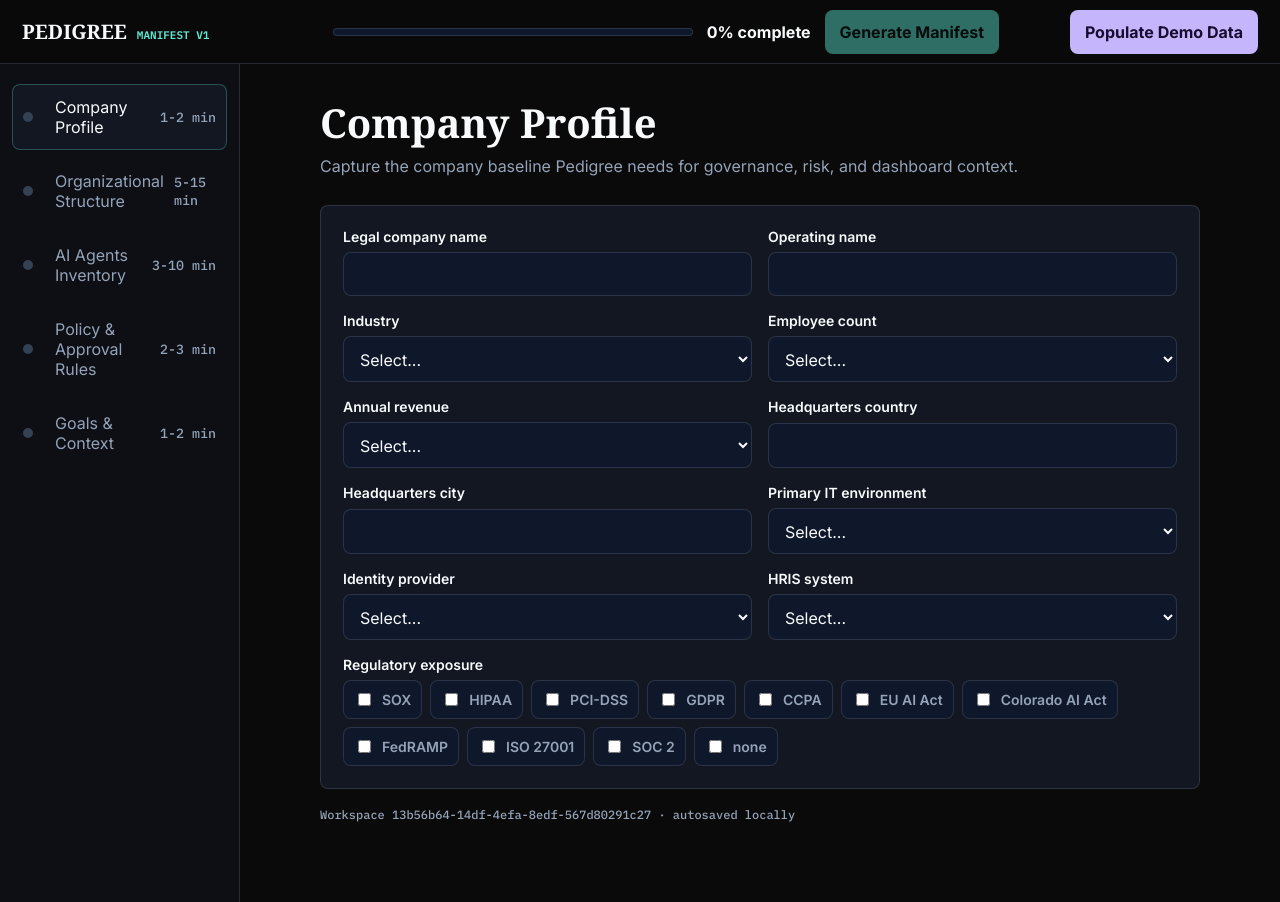
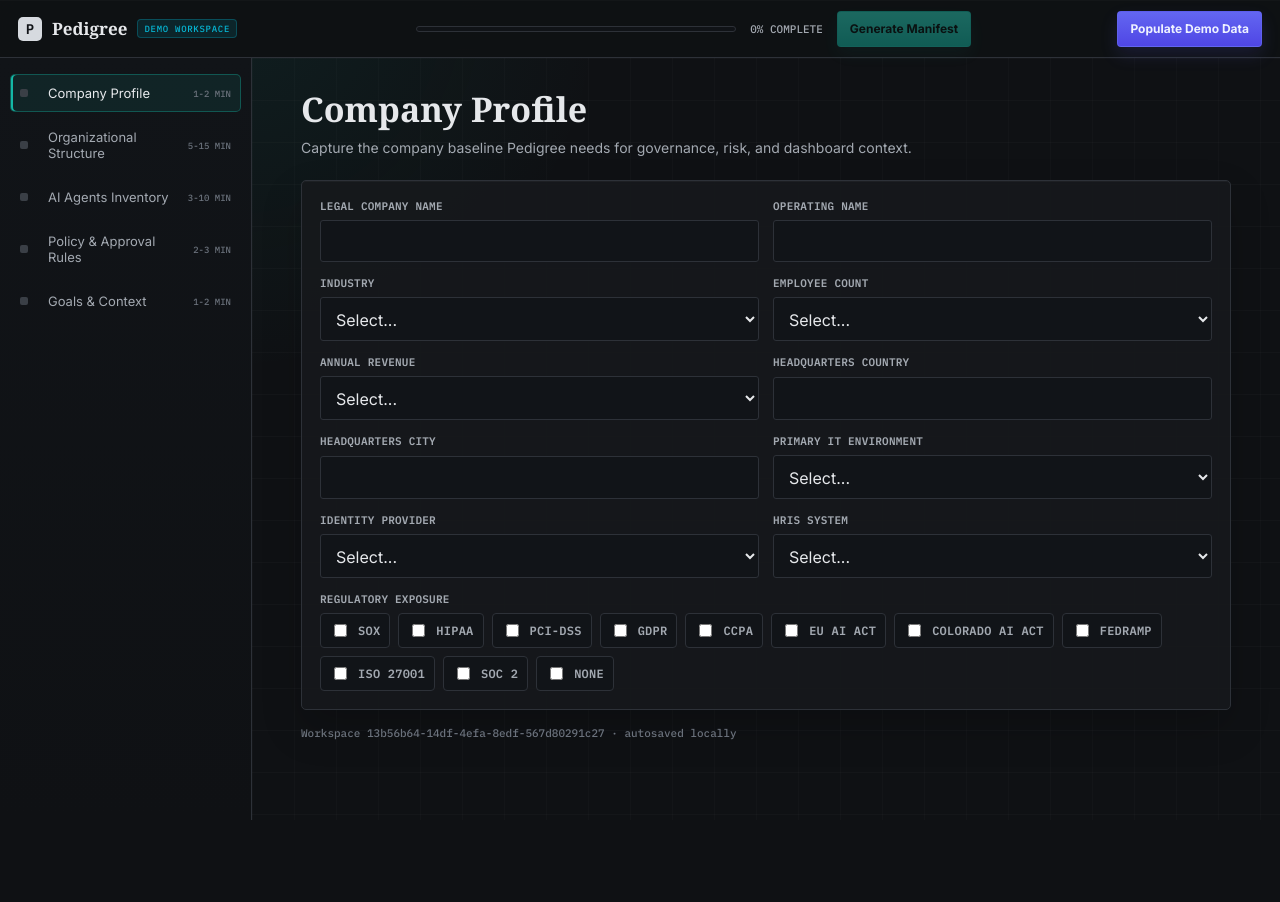
Before and after one commit to mattrob333/agentmanifest.io, a plain HTML site: page index.html in a window 1280 px wide. After the commit the page ends 820 px from the top, so only its background shows below. Drawn offline with Linux system fonts and the light colour scheme; a web font is replaced by a local one.

Commit message:
Refine Pedigree design system styling

```diff
--- a/app.js
+++ b/app.js
@@ -78,7 +78,7 @@
 function render(){
   const pct = completion();
   app.innerHTML = `<div class="shell">
-    <header class="header"><div class="brand">PEDIGREE <span>MANIFEST V1</span></div><div class="headerCenter"><div class="progress" aria-label="Completion"><div style="width:${pct}%"></div></div><strong>${pct}% complete</strong><button class="btn" ${pct<100?"disabled title='Complete all required sections first'":""} onclick="generateManifest()">Generate Manifest</button></div><div class="headerActions">${state.demoLoaded?'<span class="badge">Demo Data Loaded</span>':''}<button class="btn demo" onclick="confirmDemo()">Populate Demo Data</button></div></header>
+    <header class="header"><div class="brand"><span class="mark">P</span><strong class="brandName">Pedigree</strong><span>Demo Workspace</span></div><div class="headerCenter"><div class="progress" aria-label="Completion"><div style="width:${pct}%"></div></div><strong>${pct}% complete</strong><button class="btn" ${pct<100?"disabled title='Complete all required sections first'":""} onclick="generateManifest()">Generate Manifest</button></div><div class="headerActions">${state.demoLoaded?'<span class="badge">Demo Data Loaded</span>':''}<button class="btn demo" onclick="confirmDemo()">Populate Demo Data</button></div></header>
     <nav class="nav">${sections.map(s=>`<button class="${state.active===s[0]?"active":""}" onclick="setActive('${s[0]}')"><span class="dot ${status(s[0])}"></span><span>${s[1]}</span><small>${s[2]}</small></button>`).join("")}</nav>
     <main class="main"><div class="content">${sectionHtml()}${state.generated?downloadHtml():""}<div class="saveState">Workspace ${state.id} · autosaved locally</div></div></main></div><div class="toast" id="toast"></div>`;
 }
--- a/styles.css
+++ b/styles.css
@@ -1,75 +1,90 @@
 :root {
-  --bg: #0a0a0a;
-  --panel: #131722;
-  --panel-2: #1e2937;
-  --line: rgba(148, 163, 184, 0.2);
-  --text: #f8fafc;
-  --muted: #94a3b8;
-  --teal: #5eead4;
-  --lav: #c4b5fd;
-  --amber: #f59e0b;
-  --red: #ef4444;
-  --green: #10b981;
+  --bg: #0f1114;
+  --bg-2: #111418;
+  --surface: #16181c;
+  --surface-alt: #1b2028;
+  --elevated: #24282e;
+  --border: #2d3138;
+  --border-strong: #3a3f46;
+  --text: #e6e8eb;
+  --text-secondary: #a3a9b1;
+  --text-tertiary: #6b727c;
+  --disabled: #4b515a;
+  --focus: #14b8a6;
+  --success: #22c55e;
+  --warning: #f59e0b;
+  --error: #ef4444;
+  --approval: #6366f1;
+  --info: #06b6d4;
+  --active: #14b8a6;
 }
 * { box-sizing: border-box; }
-html, body { margin: 0; min-height: 100%; background: var(--bg); color: var(--text); font-family: Inter, system-ui, sans-serif; }
+html, body { margin: 0; min-height: 100%; background: radial-gradient(circle at 18% 0%, rgba(20,184,166,.08), transparent 28%), var(--bg); color: var(--text); font-family: Inter, system-ui, sans-serif; }
 button, input, select, textarea { font: inherit; }
 button { cursor: pointer; }
 #phoneBlock { display: none; min-height: 100vh; padding: 48px 28px; }
-#phoneBlock h1, .brand, h1, h2 { font-family: Georgia, serif; font-weight: 700; letter-spacing: 0; }
-.shell { min-height: 100vh; display: grid; grid-template-columns: 240px 1fr; grid-template-rows: 64px 1fr; }
-.header { grid-column: 1 / -1; position: sticky; top: 0; z-index: 5; display: grid; grid-template-columns: 240px 1fr auto; align-items: center; gap: 18px; height: 64px; padding: 0 22px; background: rgba(10,10,10,.92); border-bottom: 1px solid var(--line); backdrop-filter: blur(16px); }
-.brand { display: flex; align-items: baseline; gap: 10px; font-size: 20px; }
-.brand span { color: var(--teal); font-family: "IBM Plex Mono", monospace; font-size: 11px; }
+#phoneBlock h1, .brandName, h1, h2 { font-family: Georgia, serif; font-weight: 700; letter-spacing: 0; }
+.shell { min-height: 100vh; display: grid; grid-template-columns: 252px 1fr; grid-template-rows: 58px 1fr; }
+.header { grid-column: 1 / -1; position: sticky; top: 0; z-index: 5; display: grid; grid-template-columns: 252px 1fr auto; align-items: center; gap: 18px; height: 58px; padding: 0 18px; background: rgba(15,17,20,.94); border-bottom: 1px solid var(--border); backdrop-filter: blur(18px); box-shadow: 0 1px 0 rgba(255,255,255,.02) inset; }
+.brand { display: flex; align-items: center; gap: 10px; }
+.mark { display: grid; place-items: center; width: 24px; height: 24px; border-radius: 5px; color: #111418; background: #d6dadf; font-family: "IBM Plex Mono", monospace; font-weight: 700; font-size: 14px; }
+.brandName { font-size: 17px; line-height: 1; }
+.brand span:not(.mark) { color: var(--info); background: rgba(6,182,212,.12); border: 1px solid rgba(6,182,212,.28); border-radius: 4px; padding: 3px 6px; font-family: "IBM Plex Mono", monospace; font-size: 9px; letter-spacing: .08em; text-transform: uppercase; }
 .headerCenter { display: flex; align-items: center; justify-content: center; gap: 14px; }
-.progress { width: min(360px, 34vw); height: 8px; background: #0f172a; border-radius: 999px; overflow: hidden; border: 1px solid var(--line); }
-.progress > div { height: 100%; background: linear-gradient(90deg, var(--teal), var(--green)); transition: width .25s ease; }
+.headerCenter strong { color: var(--text-secondary); font-family: "IBM Plex Mono", monospace; font-size: 11px; font-weight: 500; text-transform: uppercase; }
+.progress { width: min(320px, 32vw); height: 6px; background: #101317; border-radius: 999px; overflow: hidden; border: 1px solid var(--border); }
+.progress > div { height: 100%; background: linear-gradient(90deg, var(--active), var(--success)); transition: width .25s ease; box-shadow: 0 0 18px rgba(20,184,166,.34); }
 .headerActions { display: flex; align-items: center; gap: 10px; }
-.nav { padding: 20px 12px; border-right: 1px solid var(--line); background: #0d0f15; }
-.nav button { width: 100%; display: grid; grid-template-columns: 22px 1fr auto; align-items: center; gap: 10px; margin-bottom: 8px; padding: 12px 10px; color: var(--muted); background: transparent; border: 1px solid transparent; border-radius: 8px; text-align: left; }
-.nav button.active { color: var(--text); background: var(--panel); border-color: rgba(94,234,212,.28); }
-.nav small { color: var(--muted); font-family: "IBM Plex Mono", monospace; }
-.dot { width: 10px; height: 10px; border-radius: 50%; background: #334155; }
-.dot.progressing { background: var(--amber); }
-.dot.complete { background: var(--green); box-shadow: 0 0 0 4px rgba(16,185,129,.12); }
-.main { padding: 38px 34px 80px; overflow: auto; }
-.content { max-width: 880px; margin: 0 auto; }
-h1 { margin: 0 0 10px; font-size: 40px; line-height: 1.05; }
-.lede { margin: 0 0 26px; color: var(--muted); font-size: 16px; line-height: 1.55; }
-.panel { background: var(--panel); border: 1px solid var(--line); border-radius: 8px; padding: 22px; margin-bottom: 18px; }
-.grid { display: grid; grid-template-columns: repeat(2, minmax(0,1fr)); gap: 16px; }
+.nav { padding: 16px 10px; border-right: 1px solid var(--border); background: linear-gradient(180deg, #111418, #0f1114); }
+.nav button { width: 100%; display: grid; grid-template-columns: 18px 1fr auto; align-items: center; gap: 10px; margin-bottom: 6px; padding: 10px 9px; color: var(--text-secondary); background: transparent; border: 1px solid transparent; border-radius: 5px; text-align: left; font-size: 13px; }
+.nav button.active { color: var(--text); background: rgba(20,184,166,.1); border-color: rgba(20,184,166,.34); box-shadow: inset 2px 0 0 var(--active); }
+.nav small { color: var(--text-tertiary); font-family: "IBM Plex Mono", monospace; font-size: 9px; text-transform: uppercase; }
+.dot { width: 8px; height: 8px; border-radius: 2px; background: var(--border-strong); }
+.dot.progressing { background: var(--warning); box-shadow: 0 0 12px rgba(245,158,11,.28); }
+.dot.complete { background: var(--success); box-shadow: 0 0 12px rgba(34,197,94,.28); }
+.main { padding: 34px 34px 80px; overflow: auto; background-image: linear-gradient(rgba(255,255,255,.018) 1px, transparent 1px), linear-gradient(90deg, rgba(255,255,255,.014) 1px, transparent 1px); background-size: 42px 42px; }
+.content { max-width: 930px; margin: 0 auto; }
+h1 { margin: 0 0 9px; font-size: 34px; line-height: 1.05; color: var(--text); }
+h2 { margin: 0 0 12px; font-size: 22px; }
+.lede { margin: 0 0 22px; color: var(--text-secondary); font-size: 14px; line-height: 1.55; max-width: 760px; }
+.panel { background: rgba(22,24,28,.92); border: 1px solid var(--border); border-radius: 5px; padding: 18px; margin-bottom: 16px; box-shadow: 0 1px 0 rgba(255,255,255,.035) inset, 0 18px 40px rgba(0,0,0,.18); }
+.grid { display: grid; grid-template-columns: repeat(2, minmax(0,1fr)); gap: 14px; }
 .field { display: grid; gap: 7px; }
 .field.full { grid-column: 1 / -1; }
-label { color: var(--text); font-size: 14px; font-weight: 600; }
-.hint { color: var(--muted); font-size: 13px; line-height: 1.45; }
-input, select, textarea { width: 100%; color: var(--text); background: #0f172a; border: 1px solid var(--line); border-radius: 8px; padding: 11px 12px; outline: none; }
-textarea { min-height: 98px; resize: vertical; }
-input:focus, select:focus, textarea:focus, button:focus-visible { border-color: var(--teal); box-shadow: 0 0 0 3px rgba(94,234,212,.16); outline: none; }
+label { color: var(--text-secondary); font-size: 11px; font-weight: 600; font-family: "IBM Plex Mono", monospace; letter-spacing: .02em; text-transform: uppercase; }
+.hint { color: var(--text-tertiary); font-size: 12px; line-height: 1.5; }
+input, select, textarea { width: 100%; color: var(--text); background: #111418; border: 1px solid var(--border); border-radius: 3px; padding: 10px 11px; outline: none; min-height: 40px; }
+textarea { min-height: 92px; resize: vertical; }
+input::placeholder, textarea::placeholder { color: var(--text-tertiary); }
+input:focus, select:focus, textarea:focus, button:focus-visible { border-color: var(--focus); box-shadow: 0 0 0 2px rgba(20,184,166,.26); outline: none; }
 .checks { display: flex; flex-wrap: wrap; gap: 8px; }
-.check { display: flex; gap: 8px; align-items: center; padding: 9px 10px; background: #0f172a; border: 1px solid var(--line); border-radius: 8px; color: var(--muted); }
-.check input { width: auto; accent-color: var(--teal); }
-.btn { border: 1px solid transparent; border-radius: 8px; padding: 11px 14px; color: #041010; background: var(--teal); font-weight: 700; }
-.btn.secondary { color: var(--text); background: var(--panel-2); border-color: var(--line); }
-.btn.demo { color: #180d2e; background: var(--lav); }
-.btn.ghost { color: var(--teal); background: transparent; border-color: rgba(94,234,212,.28); }
+.check { display: flex; gap: 8px; align-items: center; padding: 7px 9px; background: #111418; border: 1px solid var(--border); border-radius: 4px; color: var(--text-secondary); font-size: 12px; }
+.check:has(input:checked) { color: var(--text); border-color: rgba(20,184,166,.36); background: rgba(20,184,166,.08); }
+.check input { width: auto; min-height: auto; accent-color: var(--active); }
+.btn { border: 1px solid rgba(20,184,166,.62); border-radius: 4px; padding: 9px 12px; min-height: 36px; color: #061311; background: linear-gradient(180deg, #2dd4bf, var(--active)); font-weight: 700; font-size: 12px; box-shadow: 0 8px 18px rgba(20,184,166,.13); }
+.btn.secondary { color: var(--text-secondary); background: linear-gradient(180deg, #20242b, #171a20); border-color: var(--border-strong); box-shadow: none; }
+.btn.demo { color: #eef2ff; background: linear-gradient(180deg, #6366f1, #4f46e5); border-color: rgba(99,102,241,.74); box-shadow: 0 8px 18px rgba(99,102,241,.14); }
+.btn.ghost { color: var(--text-secondary); background: transparent; border-color: var(--border-strong); box-shadow: none; }
+.btn.ghost:hover, .btn.secondary:hover { color: var(--text); border-color: var(--focus); }
 .btn:disabled { opacity: .45; cursor: not-allowed; }
 .row { display: flex; align-items: center; gap: 10px; flex-wrap: wrap; }
-.badge { display: inline-flex; align-items: center; gap: 6px; border: 1px solid rgba(196,181,253,.35); color: var(--lav); background: rgba(196,181,253,.1); border-radius: 999px; padding: 6px 9px; font-size: 12px; font-family: "IBM Plex Mono", monospace; }
-.tableWrap { overflow: auto; border: 1px solid var(--line); border-radius: 8px; }
+.badge { display: inline-flex; align-items: center; gap: 6px; border: 1px solid rgba(99,102,241,.45); color: #c7d2fe; background: rgba(99,102,241,.12); border-radius: 4px; padding: 6px 8px; font-size: 10px; font-family: "IBM Plex Mono", monospace; text-transform: uppercase; }
+.tableWrap { overflow: auto; border: 1px solid var(--border); border-radius: 5px; }
 table { width: 100%; border-collapse: collapse; min-width: 720px; }
-th, td { padding: 10px; border-bottom: 1px solid var(--line); text-align: left; font-size: 13px; }
-th { color: var(--muted); font-family: "IBM Plex Mono", monospace; background: #0f172a; }
+th, td { padding: 10px; border-bottom: 1px solid var(--border); text-align: left; font-size: 12px; }
+th { color: var(--text-tertiary); font-family: "IBM Plex Mono", monospace; background: #111418; text-transform: uppercase; }
 .cardList { display: grid; gap: 10px; }
-.itemCard { display: grid; grid-template-columns: 1fr auto; gap: 10px; padding: 14px; background: #0f172a; border: 1px solid var(--line); border-radius: 8px; }
+.itemCard { display: grid; grid-template-columns: 1fr auto; gap: 10px; padding: 13px 14px; background: rgba(17,20,24,.92); border: 1px solid var(--border); border-radius: 5px; }
+.itemCard:hover { border-color: rgba(20,184,166,.28); }
 .itemCard strong { display: block; }
-.itemCard span { color: var(--muted); font-size: 13px; }
-.toast { position: fixed; right: 20px; bottom: 20px; padding: 12px 14px; background: var(--panel-2); border: 1px solid var(--line); border-radius: 8px; color: var(--text); opacity: 0; transform: translateY(10px); transition: .2s ease; z-index: 10; }
+.itemCard span { color: var(--text-tertiary); font-size: 12px; }
+.toast { position: fixed; right: 20px; bottom: 20px; padding: 10px 12px; background: var(--elevated); border: 1px solid var(--border-strong); border-radius: 5px; color: var(--text); opacity: 0; transform: translateY(10px); transition: .2s ease; z-index: 10; font-size: 12px; }
 .toast.show { opacity: 1; transform: translateY(0); }
 .modalBackdrop { position: fixed; inset: 0; display: grid; place-items: center; background: rgba(0,0,0,.72); z-index: 20; }
-.modal { width: min(520px, calc(100vw - 40px)); background: var(--panel); border: 1px solid rgba(196,181,253,.3); border-radius: 8px; padding: 24px; }
+.modal { width: min(520px, calc(100vw - 40px)); background: var(--surface); border: 1px solid rgba(99,102,241,.4); border-radius: 5px; padding: 24px; box-shadow: 0 24px 80px rgba(0,0,0,.44); }
 .modal h2 { margin-top: 0; font-size: 26px; }
-.downloadPanel { border-color: rgba(94,234,212,.4); }
-.saveState { color: var(--muted); font-family: "IBM Plex Mono", monospace; font-size: 12px; }
+.downloadPanel { border-color: rgba(20,184,166,.44); background: linear-gradient(180deg, rgba(20,184,166,.08), rgba(22,24,28,.94)); }
+.saveState { color: var(--text-tertiary); font-family: "IBM Plex Mono", monospace; font-size: 11px; }
 @media (max-width: 1023px) {
   .shell { grid-template-columns: 1fr; }
   .header { grid-template-columns: auto 1fr; height: auto; min-height: 64px; }
```
